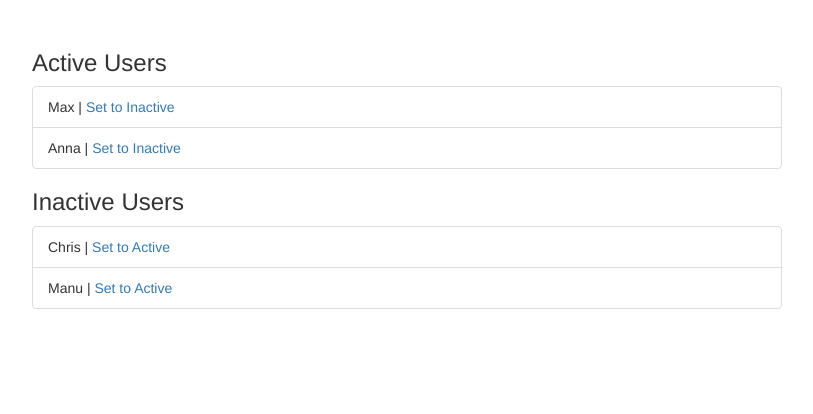
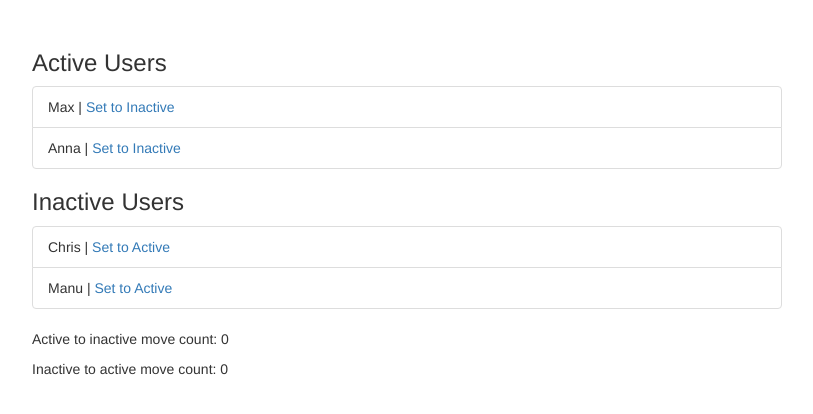
Before and after one commit to pbrandiezs/Udemy-Angular-The-Complete-Guide-2021-assignment5-practicing-services, an Angular app: page / in a window 1280 px wide. Shown: the top 414 px of the page, without its empty margins (233-1046 px from the left). Built offline with nearby package versions, Linux system fonts and the light colour scheme.

Commit message:
feat: Implemented Counter service

```diff
--- a/src/app/active-users/active-users.component.ts
+++ b/src/app/active-users/active-users.component.ts
@@ -1,4 +1,5 @@
-import { Component, EventEmitter, Input, Output } from '@angular/core';
+import { Component, Input } from '@angular/core';
+import { CounterService } from '../counter.service';
 import { UsersService } from '../usersservice.service';
 
 @Component({
@@ -8,13 +9,12 @@ import { UsersService } from '../usersservice.service';
 })
 export class ActiveUsersComponent {
   @Input() users: string[];
-  // @Output() userSetToInactive = new EventEmitter<number>();
   UsersService: any;
 
-  constructor(private usersService: UsersService) {}
+  constructor(private usersService: UsersService, private counterService: CounterService) {}
 
   onSetToInactive(id: number) {
-    // this.userSetToInactive.emit(id);
     this.usersService.userSetToInactive(id);
+    this.counterService.moveToInactive();
   }
 }
--- a/src/app/app.component.html
+++ b/src/app/app.component.html
@@ -7,6 +7,8 @@
       <app-inactive-users
         [users]="inactiveUsers"
         (userSetToActive)="onSetToActive($event)"></app-inactive-users>
+      <p>Active to inactive move count: {{ this.counterService.activeToInactiveMoves }}</p>
+      <p>Inactive to active move count: {{ this.counterService.inactiveToActiveMoves }}</p>
     </div>
     <!--
       Optimize this app by adding a UsersService which manages the active and inactive users.
--- a/src/app/app.module.ts
+++ b/src/app/app.module.ts
@@ -7,6 +7,7 @@ import { AppComponent } from './app.component';
 import { ActiveUsersComponent } from './active-users/active-users.component';
 import { InactiveUsersComponent } from './inactive-users/inactive-users.component';
 import { UsersService } from './usersservice.service';
+import { CounterService } from './counter.service';
 
 @NgModule({
   declarations: [
@@ -18,7 +19,7 @@ import { UsersService } from './usersservice.service';
     BrowserModule,
     FormsModule,
   ],
-  providers: [UsersService],
+  providers: [UsersService, CounterService],
   bootstrap: [AppComponent]
 })
 export class AppModule { }
--- /dev/null
+++ b/src/app/counter.service.ts
@@ -0,0 +1,18 @@
+import { Injectable } from "@angular/core";
+
+@Injectable()
+export class CounterService {
+
+    activeToInactiveMoves = 0;
+    inactiveToActiveMoves = 0;
+
+    constructor() {}
+
+    moveToInactive() {
+        this.activeToInactiveMoves++;
+    }
+
+    moveToActive() {
+        this.inactiveToActiveMoves++;
+    }
+}
--- a/src/app/inactive-users/inactive-users.component.ts
+++ b/src/app/inactive-users/inactive-users.component.ts
@@ -1,4 +1,5 @@
-import { Component, EventEmitter, Input, Output } from '@angular/core';
+import { Component, Input } from '@angular/core';
+import { CounterService } from '../counter.service';
 import { UsersService } from '../usersservice.service';
 
 @Component({
@@ -8,13 +9,12 @@ import { UsersService } from '../usersservice.service';
 })
 export class InactiveUsersComponent {
   @Input() users: string[];
-  // @Output() userSetToActive = new EventEmitter<number>();
   UsersService: any;
 
-  constructor(private usersService: UsersService) {}
+  constructor(private usersService: UsersService, private counterService: CounterService) {}
 
   onSetToActive(id: number) {
-    // this.userSetToActive.emit(id);
     this.usersService.userSetToActive(id);
+    this.counterService.moveToActive();
   }
 }
```
Also changed, not shown: src/app/app.component.ts (+5 -14 lines).
